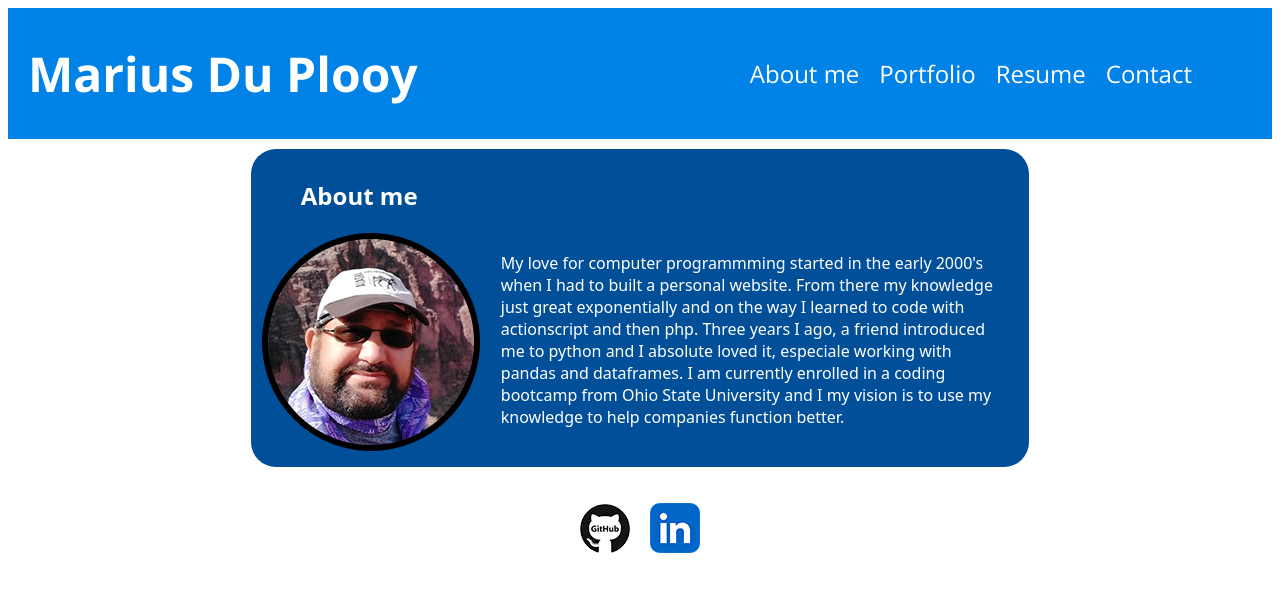
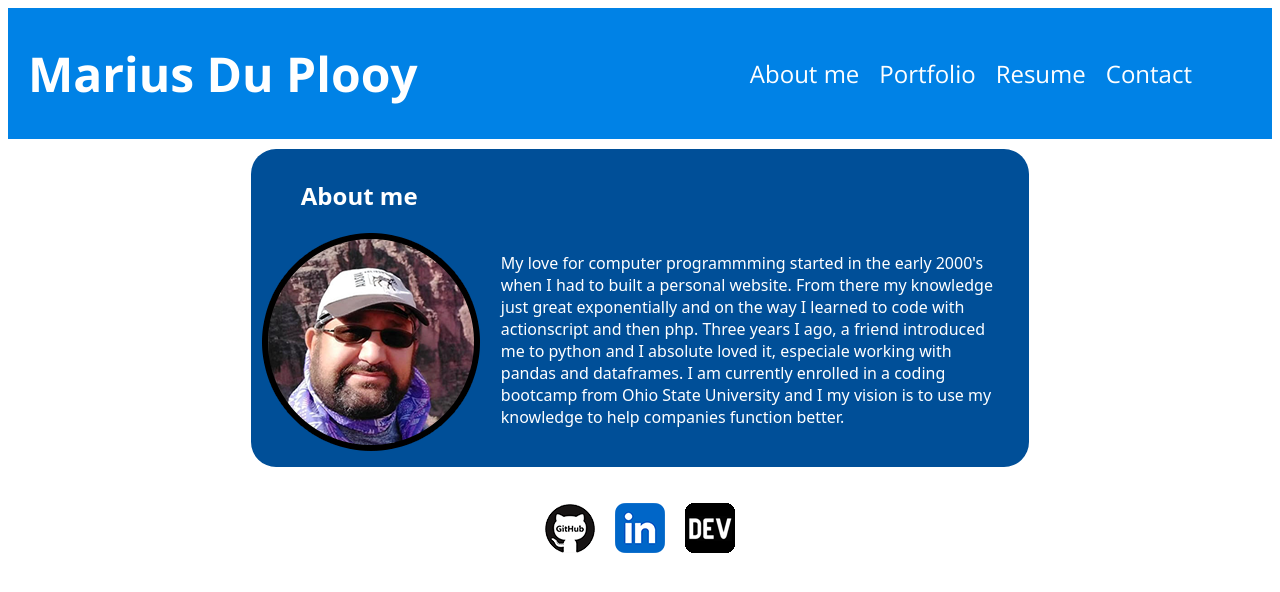
Before and after one commit to woestyn101/profile, a React (Vite) app: page / in a window 1280 px wide. Shown: the top 592 px of the page. Built offline with nearby package versions, Linux system fonts and the light colour scheme.

Commit message:
Update Footer.jsx

```diff
--- a/src/components/Footer.jsx
+++ b/src/components/Footer.jsx
@@ -1,5 +1,6 @@
 import githubLogo from "../assets/Github_logo_50.png"
 import linkedIn_logo from "../assets/linkedIn_logo_50.png"
+import dev_logo from "../assets/dev_logo.png"
 import {Footer} from 'flowbite-react'
 
 
@@ -15,6 +16,9 @@ const FooterComp = () => {
         <a href="https://www.linkedin.com/in/marius-du-plooy-18150090/" target="_blank">
           <img src={linkedIn_logo} className="logo-linkedIn" alt="LinkedIn profile" />
         </a>
+                <a href="https://dev.to/woestyn" target="_blank">
+          <img src={dev_logo} className="logo-dev" alt="Dev community" />
+        </a>
             </div>
 
         </Footer>
```
